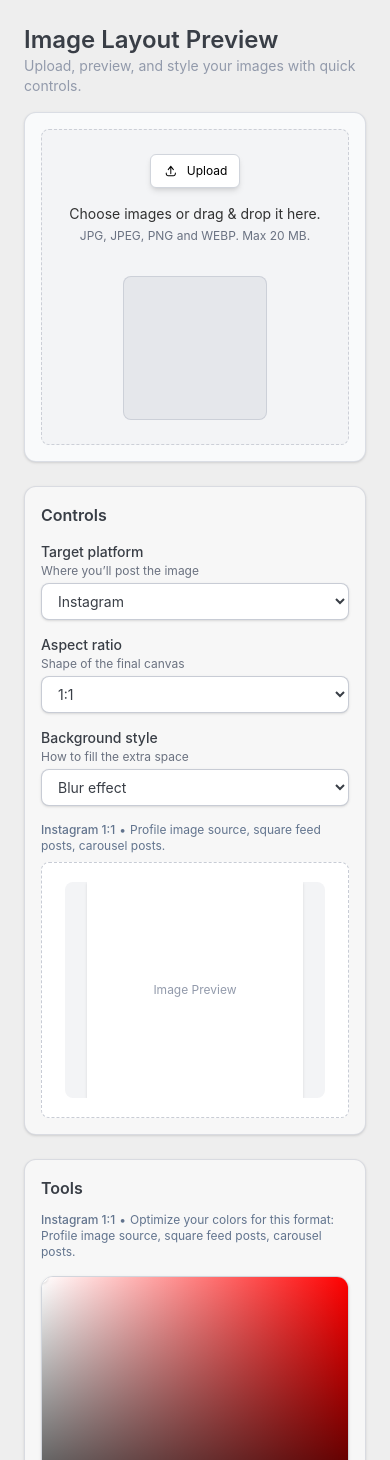
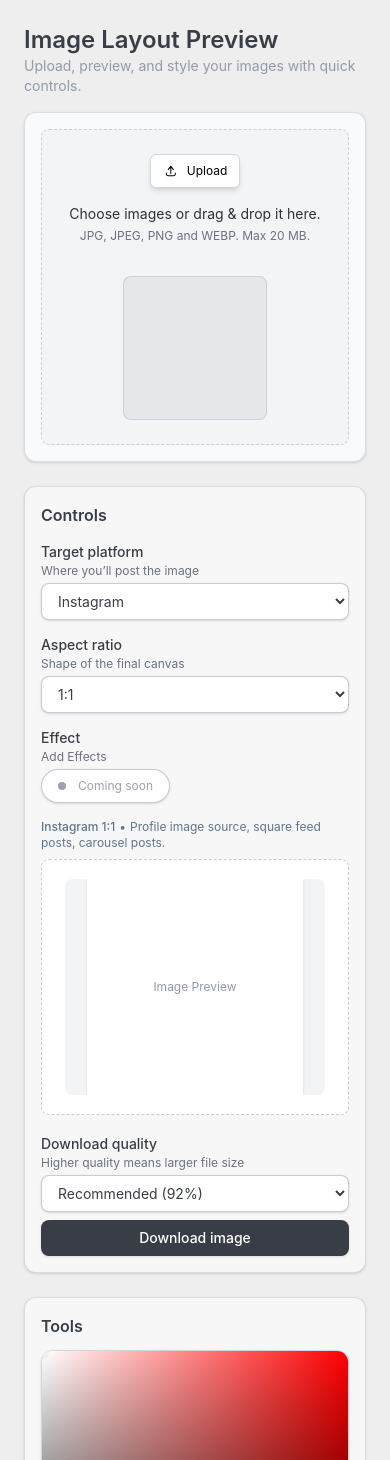
Before and after one commit to dhanushd-27/Waku, a Next.js app: page / in a window 390 px wide. Shown: the top 1460 px of the page. Built offline with nearby package versions, Linux system fonts and the light colour scheme.

Commit message:
Add Downlaod Button

```diff
--- a/components/DropdownControls/DropdownControls.tsx
+++ b/components/DropdownControls/DropdownControls.tsx
@@ -5,8 +5,53 @@ import AspectRatioDropdown from "./AspectRatioDropdown";
 import ImageTypeDropdown from "./ImageTypeDropdown";
 import ResultImagePreview from "../ResultImagePreview";
 import ResultImageNote from "../ResultImagePreview/ResultImageNote";
+import Dropdown from "./Dropdown";
 
 export const DropdownControls: React.FC = () => {
+  const [downloadQuality, setDownloadQuality] = React.useState("0.92");
+
+  const handleDownload = () => {
+    if (typeof document === "undefined") return;
+
+    const canvas = document.getElementById(
+      "result-preview-canvas",
+    ) as HTMLCanvasElement | null;
+
+    if (!canvas) {
+      return;
+    }
+
+    const quality = Number.isFinite(parseFloat(downloadQuality))
+      ? parseFloat(downloadQuality)
+      : 0.92;
+    const mimeType = "image/jpeg";
+
+    const triggerDownload = (url: string) => {
+      const link = document.createElement("a");
+      link.href = url;
+      link.download = "waku-image.jpg";
+      document.body.appendChild(link);
+      link.click();
+      document.body.removeChild(link);
+    };
+
+    if (canvas.toBlob) {
+      canvas.toBlob(
+        (blob) => {
+          if (!blob) return;
+          const objectUrl = URL.createObjectURL(blob);
+          triggerDownload(objectUrl);
+          URL.revokeObjectURL(objectUrl);
+        },
+        mimeType,
+        quality,
+      );
+    } else {
+      const dataUrl = canvas.toDataURL(mimeType, quality);
+      triggerDownload(dataUrl);
+    }
+  };
+
   return (
     <>
       <BasePanel title="Controls">
@@ -18,6 +63,30 @@ export const DropdownControls: React.FC = () => {
         <div className="mt-4 space-y-2">
           <ResultImageNote />
           <ResultImagePreview />
+          <div className="flex flex-col gap-2 pt-2 md:flex-row md:items-end md:justify-between">
+            <div className="w-full md:w-1/2">
+              <Dropdown
+                label="Download quality"
+                helperText="Higher quality means larger file size"
+                value={downloadQuality}
+                onChange={(value) => setDownloadQuality(value)}
+                options={[
+                  { value: "1", label: "High (100%)" },
+                  { value: "0.92", label: "Recommended (92%)" },
+                  { value: "0.8", label: "Medium (80%)" },
+                  { value: "0.6", label: "Light (60%)" },
+                ]}
+                placeholder="Select quality"
+              />
+            </div>
+            <button
+              type="button"
+              onClick={handleDownload}
+              className="inline-flex items-center justify-center rounded-lg bg-[#393E46] px-4 py-2 text-sm font-medium text-white shadow-sm hover:bg-[#222831] focus:outline-none focus:ring-2 focus:ring-[#929AAB]/40 focus:ring-offset-1 disabled:cursor-not-allowed disabled:bg-[#9CA3AF]"
+            >
+              Download image
+            </button>
+          </div>
         </div>
       </BasePanel>
     </>
--- a/components/DropdownControls/ImageTypeDropdown.tsx
+++ b/components/DropdownControls/ImageTypeDropdown.tsx
@@ -1,30 +1,24 @@
 import React from "react";
-import Dropdown from "./Dropdown";
-import { useAppSelector } from "@/hooks/useAppSelector";
-import { useAppDispatch } from "@/hooks/useAppDispatch";
-import { setImageType } from "@/state/imageTypeSlice";
+
+const labelClass = "text-sm font-medium text-[#393E46]";
+const fieldClass =
+  "w-full rounded-lg border border-[#929AAB]/50 bg-white px-3 py-2 text-sm text-[#393E46] shadow-sm";
 
 export const ImageTypeDropdown: React.FC = () => {
-  const imageType = useAppSelector((state) => state.imageType.imageType);
-  const dispatch = useAppDispatch();
-
-  const options = [
-    { value: "blur", label: "Blur effect" },
-    { value: "colour-bar", label: "Colour bar" },
-    { value: "auto-pick", label: "Auto pick from image" },
-  ];
-
   return (
-    <Dropdown
-      label="Background style"
-      helperText="How to fill the extra space"
-      value={imageType}
-      onChange={(value) =>
-        dispatch(setImageType(value as "blur" | "colour-bar" | "auto-pick"))
-      }
-      options={options}
-      placeholder="Pick an effect"
-    />
+    <label className="space-y-1">
+      <span className={labelClass}>Effect</span>
+      <p className="text-xs text-[#6B7280]">Add Effects</p>
+      <button
+        type="button"
+        className={`flex items-center gap-2 rounded-full border border-[#929AAB]/50 bg-white px-4 py-2 text-xs text-[#6B7280] shadow-sm cursor-default`}
+        disabled
+        aria-disabled="true"
+      >
+        <span className="inline-block h-2 w-2 rounded-full bg-[#9CA3AF] mr-1"></span>
+        <span className="text-[#9CA3AF]">Coming soon</span>
+      </button>
+    </label>
   );
 };
 
--- /dev/null
+++ b/components/ResultImagePreview/ResultCanvas.tsx
@@ -0,0 +1,96 @@
+import React from "react";
+import { hslToRgb } from "@/utils/color";
+import type { AspectRatioId } from "@/components/DropdownControls/platformAspectConfig";
+import { getCanvasDimensions } from "./canvasUtils";
+
+type ResultCanvasProps = {
+  previewUrl: string | null;
+  aspectRatio: AspectRatioId;
+  hue: number;
+  saturation: number;
+  lightness: number;
+  opacity: number;
+};
+
+export const ResultCanvas: React.FC<ResultCanvasProps> = ({
+  previewUrl,
+  aspectRatio,
+  hue,
+  saturation,
+  lightness,
+  opacity,
+}) => {
+  const canvasRef = React.useRef<HTMLCanvasElement | null>(null);
+  const { width, height } = getCanvasDimensions(aspectRatio);
+
+  React.useEffect(() => {
+    const canvas = canvasRef.current;
+    if (!canvas) return;
+
+    canvas.width = width;
+    canvas.height = height;
+
+    const ctx = canvas.getContext("2d");
+    if (!ctx) return;
+
+    // Clear previous drawing
+    ctx.clearRect(0, 0, canvas.width, canvas.height);
+
+    // Fill with global color as background
+    const rgb = hslToRgb(hue, saturation, lightness);
+    ctx.fillStyle = `rgba(${rgb.r}, ${rgb.g}, ${rgb.b}, ${opacity})`;
+    ctx.fillRect(0, 0, canvas.width, canvas.height);
+
+    if (!previewUrl) {
+      return;
+    }
+
+    const img = new Image();
+    img.crossOrigin = "anonymous";
+    img.onload = () => {
+      // Fit image into canvas while preserving aspect ratio
+      const canvasWidth = canvas.width;
+      const canvasHeight = canvas.height;
+      const imgRatio = img.width / img.height;
+      const canvasRatio = canvasWidth / canvasHeight;
+
+      let drawWidth = canvasWidth;
+      let drawHeight = canvasHeight;
+      if (imgRatio > canvasRatio) {
+        drawHeight = canvasWidth / imgRatio;
+      } else {
+        drawWidth = canvasHeight * imgRatio;
+      }
+
+      const offsetX = (canvasWidth - drawWidth) / 2;
+      const offsetY = (canvasHeight - drawHeight) / 2;
+
+      // Draw image on top of color background
+      ctx.clearRect(0, 0, canvasWidth, canvasHeight);
+      ctx.fillStyle = `rgba(${rgb.r}, ${rgb.g}, ${rgb.b}, ${opacity})`;
+      ctx.fillRect(0, 0, canvasWidth, canvasHeight);
+      ctx.drawImage(img, offsetX, offsetY, drawWidth, drawHeight);
+    };
+    img.src = previewUrl;
+  }, [previewUrl, width, height, aspectRatio, hue, saturation, lightness, opacity]);
+
+  return (
+    <div className="relative flex h-[85%] w-[85%] items-center justify-center overflow-hidden rounded-lg bg-[#F3F4F6]">
+      {/* Inner dynamic layer: canvas sized by aspect ratio, constrained by outer */}
+      <div className="flex h-full w-full items-center justify-center">
+        <canvas
+          ref={canvasRef}
+          id="result-preview-canvas"
+          className="max-h-full max-w-full bg-white shadow-sm"
+        />
+      </div>
+      {!previewUrl && (
+        <span className="pointer-events-none absolute text-xs text-[#929AAB] text-wrap w-42 text-center">
+          Image Preview
+        </span>
+      )}
+    </div>
+  );
+};
+
+export default ResultCanvas;
--- a/components/ResultImagePreview/ResultImagePreview.tsx
+++ b/components/ResultImagePreview/ResultImagePreview.tsx
@@ -1,24 +1,7 @@
 import React from "react";
 import { useAppSelector } from "@/hooks/useAppSelector";
 import type { AspectRatioId } from "@/components/DropdownControls/platformAspectConfig";
-import { hslToRgb } from "@/utils/color";
-
-const BASE_CANVAS_WIDTH = 512;
-
-const getCanvasDimensions = (aspectRatio: AspectRatioId) => {
-  const [rawW, rawH] = aspectRatio.split(":");
-  const w = parseFloat(rawW);
-  const h = parseFloat(rawH);
-
-  if (!Number.isFinite(w) || !Number.isFinite(h) || w <= 0 || h <= 0) {
-    return { width: BASE_CANVAS_WIDTH, height: BASE_CANVAS_WIDTH };
-  }
-
-  // width is fixed; height derived from ratio
-  const height = Math.round((BASE_CANVAS_WIDTH * h) / w);
-
-  return { width: BASE_CANVAS_WIDTH, height };
-};
+import ResultCanvas from "./ResultCanvas";
 
 export const ResultImagePreview: React.FC = () => {
   const previewUrl = useAppSelector((state) => state.image.previewUrl);
@@ -28,78 +11,17 @@ export const ResultImagePreview: React.FC = () => {
   const { hue, saturation, lightness, opacity } = useAppSelector(
     (state) => state.color,
   );
-  const canvasRef = React.useRef<HTMLCanvasElement | null>(null);
-
-  const { width, height } = getCanvasDimensions(aspectRatio);
-
-  React.useEffect(() => {
-    const canvas = canvasRef.current;
-    if (!canvas) return;
-
-    canvas.width = width;
-    canvas.height = height;
-
-    const ctx = canvas.getContext("2d");
-    if (!ctx) return;
-
-    // Clear previous drawing
-    ctx.clearRect(0, 0, canvas.width, canvas.height);
-
-    // Fill with global color as background
-    const rgb = hslToRgb(hue, saturation, lightness);
-    ctx.fillStyle = `rgba(${rgb.r}, ${rgb.g}, ${rgb.b}, ${opacity})`;
-    ctx.fillRect(0, 0, canvas.width, canvas.height);
-
-    if (!previewUrl) {
-      return;
-    }
-
-    const img = new Image();
-    img.crossOrigin = "anonymous";
-    img.onload = () => {
-      // Fit image into canvas while preserving aspect ratio
-      const canvasWidth = canvas.width;
-      const canvasHeight = canvas.height;
-      const imgRatio = img.width / img.height;
-      const canvasRatio = canvasWidth / canvasHeight;
-
-      let drawWidth = canvasWidth;
-      let drawHeight = canvasHeight;
-      if (imgRatio > canvasRatio) {
-        drawHeight = canvasWidth / imgRatio;
-      } else {
-        drawWidth = canvasHeight * imgRatio;
-      }
-
-      const offsetX = (canvasWidth - drawWidth) / 2;
-      const offsetY = (canvasHeight - drawHeight) / 2;
-
-      // Draw image on top of color background
-      ctx.clearRect(0, 0, canvasWidth, canvasHeight);
-      ctx.fillStyle = `rgba(${rgb.r}, ${rgb.g}, ${rgb.b}, ${opacity})`;
-      ctx.fillRect(0, 0, canvasWidth, canvasHeight);
-      ctx.drawImage(img, offsetX, offsetY, drawWidth, drawHeight);
-    };
-    img.src = previewUrl;
-  }, [previewUrl, width, height, aspectRatio, hue, saturation, lightness, opacity]);
 
   return (
     <div className="flex h-64 w-full items-center justify-center rounded-lg border border-dashed border-[#929AAB]/50 bg-white text-[#929AAB]">
-      {/* Outer static background layer */}
-      <div className="relative flex h-[85%] w-[85%] items-center justify-center overflow-hidden rounded-lg bg-[#F3F4F6]">
-        {/* Inner dynamic layer: canvas sized by aspect ratio, constrained by outer */}
-        <div className="flex h-full w-full items-center justify-center">
-          <canvas
-            ref={canvasRef}
-            className="max-h-full max-w-full bg-white shadow-sm"
-          />
-        </div>
-        {!previewUrl && (
-          <span className="pointer-events-none absolute text-xs text-[#929AAB] text-wrap w-42 text-center">
-            Image Preview
-          </span>
-        )}
-      </div>
+      <ResultCanvas
+        previewUrl={previewUrl}
+        aspectRatio={aspectRatio}
+        hue={hue}
+        saturation={saturation}
+        lightness={lightness}
+        opacity={opacity}
+      />
     </div>
   );
 };
--- /dev/null
+++ b/components/ResultImagePreview/canvasUtils.ts
@@ -0,0 +1,20 @@
+import type { AspectRatioId } from "@/components/DropdownControls/platformAspectConfig";
+
+// Higher base width so downloaded images have more detail.
+// The canvas is scaled down visually by CSS, but exports keep this resolution.
+export const BASE_CANVAS_WIDTH = 2048;
+
+export const getCanvasDimensions = (aspectRatio: AspectRatioId) => {
+  const [rawW, rawH] = aspectRatio.split(":");
+  const w = parseFloat(rawW);
+  const h = parseFloat(rawH);
+
+  if (!Number.isFinite(w) || !Number.isFinite(h) || w <= 0 || h <= 0) {
+    return { width: BASE_CANVAS_WIDTH, height: BASE_CANVAS_WIDTH };
+  }
+
+  // width is fixed; height derived from ratio
+  const height = Math.round((BASE_CANVAS_WIDTH * h) / w);
+
+  return { width: BASE_CANVAS_WIDTH, height };
+};
--- a/components/Tools/Tools.tsx
+++ b/components/Tools/Tools.tsx
@@ -222,15 +222,6 @@ export const Tools: React.FC = () => {
   return (
     <BasePanel title="Tools">
       <div className="space-y-4 text-sm text-slate-900">
-        {aspectNote && (
-          <p className="text-xs text-slate-500">
-            <span className="font-medium">
-              {platformLabel} {aspectRatio}
-            </span>
-            <span className="mx-1">•</span>
-            <span>Optimize your colors for this format: {aspectNote}</span>
-          </p>
-        )}
 
         <ColorSquare
           hue={hue}
```
